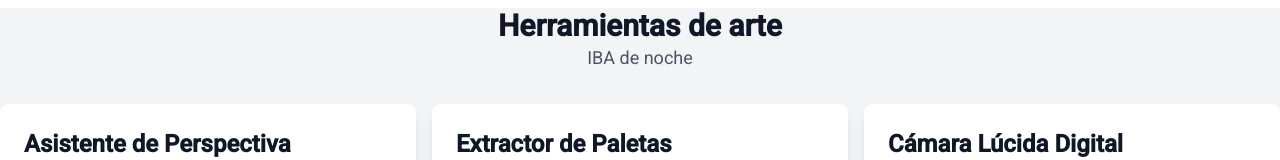
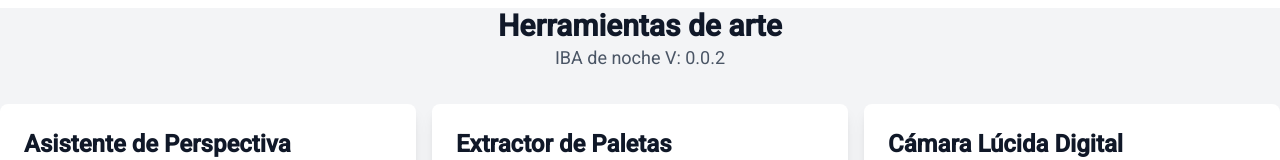
Before and after one commit to gongonut/herramientasdeIA, an Angular app: page / in a window 1280 px wide. Shown: the top 160 px of the page. Built offline with nearby package versions, Linux system fonts and the light colour scheme.

Commit message:
fix(palette): Corregir acceso a propiedad y actualizar versión
Se hace pública la propiedad 'isPanning' en PaletteExtractor para arreglar un error de compilación. Se actualiza el texto de la versión en la página de inicio.

```diff
--- a/src/app/home/home.component.html
+++ b/src/app/home/home.component.html
@@ -1,6 +1,6 @@
 <div class="flex flex-col mt-2 items-center justify-start h-screen bg-gray-100 dark:bg-gray-900 text-gray-900 dark:text-white">
   <h1 class="text-3xl font-bold">Herramientas de arte</h1>
-  <p class="text-lg text-gray-600 dark:text-gray-400 mb-8">IBA de noche</p>
+  <p class="text-lg text-gray-600 dark:text-gray-400 mb-8">IBA de noche V: 0.0.2</p>
 
   <div class="grid grid-cols-1 md:grid-cols-3 gap-4 items-start">
     <a routerLink="/asistente-de-perspectiva" class="block p-6 rounded-lg shadow-lg hover:shadow-xl transition-shadow duration-300 bg-white dark:bg-gray-800">
--- a/src/app/palette-extractor/palette-extractor.component.ts
+++ b/src/app/palette-extractor/palette-extractor.component.ts
@@ -34,7 +34,7 @@ export class PaletteExtractorComponent implements OnDestroy {
   public scale = 1;
   public panX = 0;
   public panY = 0;
-  private isPanning = false;
+  public isPanning = false;
   private lastPanPosition = { x: 0, y: 0 };
   private initialPinchDistance = 0;
 
```
